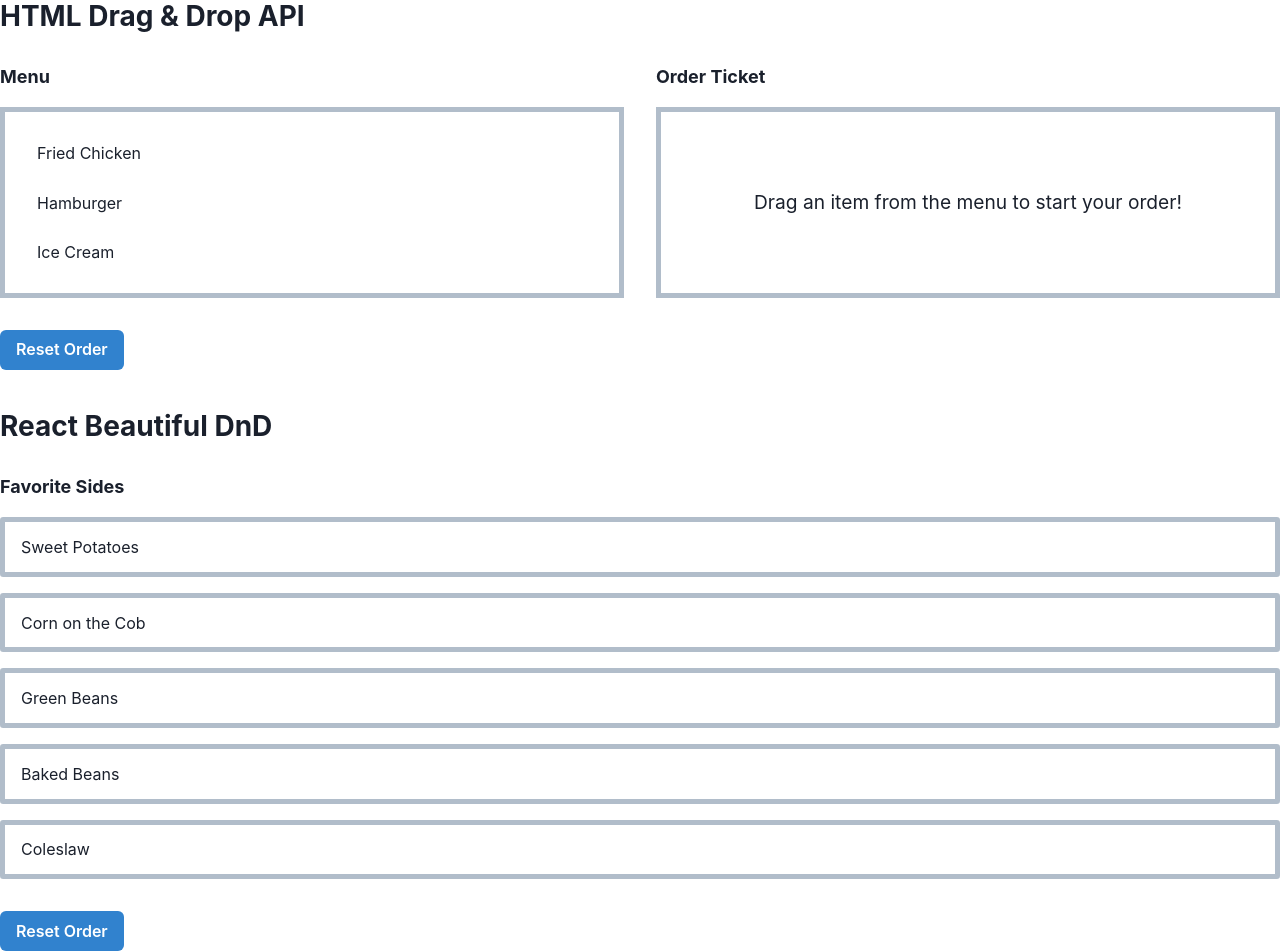
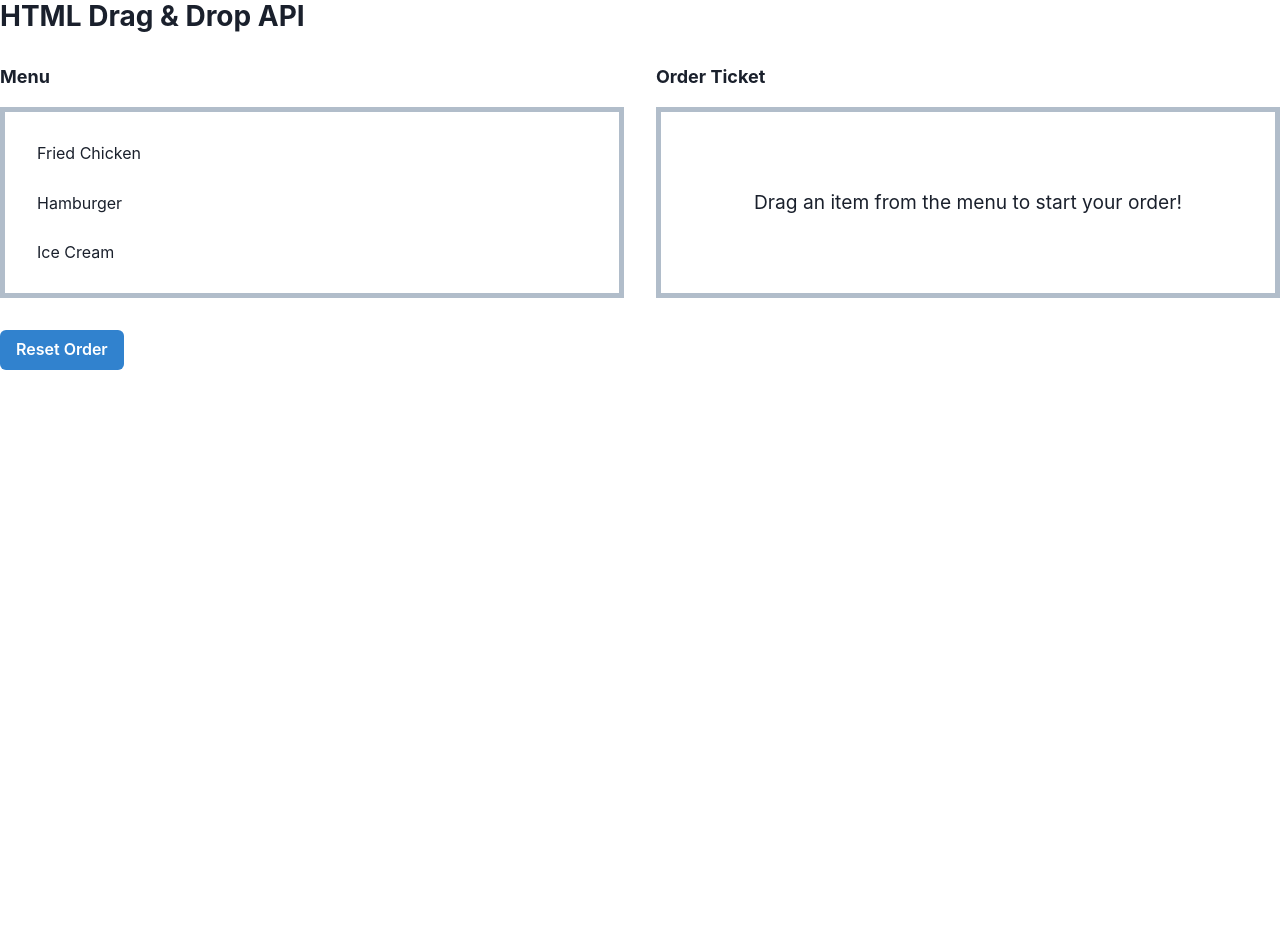
Before and after one commit to applitools/the-kitchen, a Next.js app: page /ingredients/drag-and-drop in a window 1280 px wide. After the commit the page ends 800 px from the top, so only its background shows below. Built offline with nearby package versions, Linux system fonts and the light colour scheme.

Commit message:
removing react beautiful dnd example

```diff
--- a/src/pages/ingredients/drag-and-drop.mdx
+++ b/src/pages/ingredients/drag-and-drop.mdx
@@ -27,32 +27,3 @@
 ]} />
 
 </Box>
-
-<Heading as="h2" fontSize={28} marginBottom={8}>React Beautiful DnD</Heading>
-
-<Box>
-
-<DragAndDropReact id="drag-drop-react" menuItems={[
-  {
-    id: 'sweet-potatoes',
-    name: 'Sweet Potatoes'
-  },
-  {
-    id: 'corn-cob',
-    name: 'Corn on the Cob'
-  },
-  {
-    id: 'green-beans',
-    name: 'Green Beans'
-  },
-  {
-    id: 'baked-beans',
-    name: 'Baked Beans'
-  },
-  {
-    id: 'coleslaw',
-    name: 'Coleslaw'
-  }
-]} />
-
-</Box>
```
